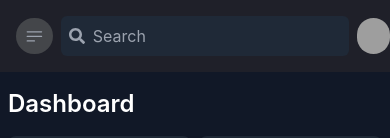
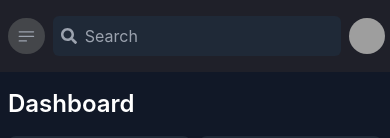
Before and after one commit to Anujjaglan9423/fitjob, a React (Create React App) app: page / in a window 390 px wide. Shown: the top 138 px of the page. Built offline with nearby package versions, Linux system fonts and the light colour scheme; grey boxes are pictures that could not be loaded.

Commit message:
change mode

```diff
--- a/src/Components/Header.jsx
+++ b/src/Components/Header.jsx
@@ -70,7 +70,7 @@ const Header = ({ toggleSidebar, toggleHeaderMenu, isHeaderMenuOpen }) => (
     </>
 );
 
-const Container = tw.div`flex justify-between items-center sm:p-4 py-4 px-2 bg-[#1F2029]`;
+const Container = tw.div`flex justify-between items-center sm:p-4 py-4 bg-[#1F2029]`;
 const SearchBox = tw.div`flex items-center bg-gray-800 p-2 rounded-md`;
 const Icon = tw.div`text-gray-400 text-[1.3rem] mx-2 bg-[#44464A] rounded-full p-2 relative cursor-pointer`;
 const Badge = tw.div`absolute top-0 right-0 h-4 w-4 bg-red-500 text-white text-xs rounded-full flex items-center justify-center`;
```
